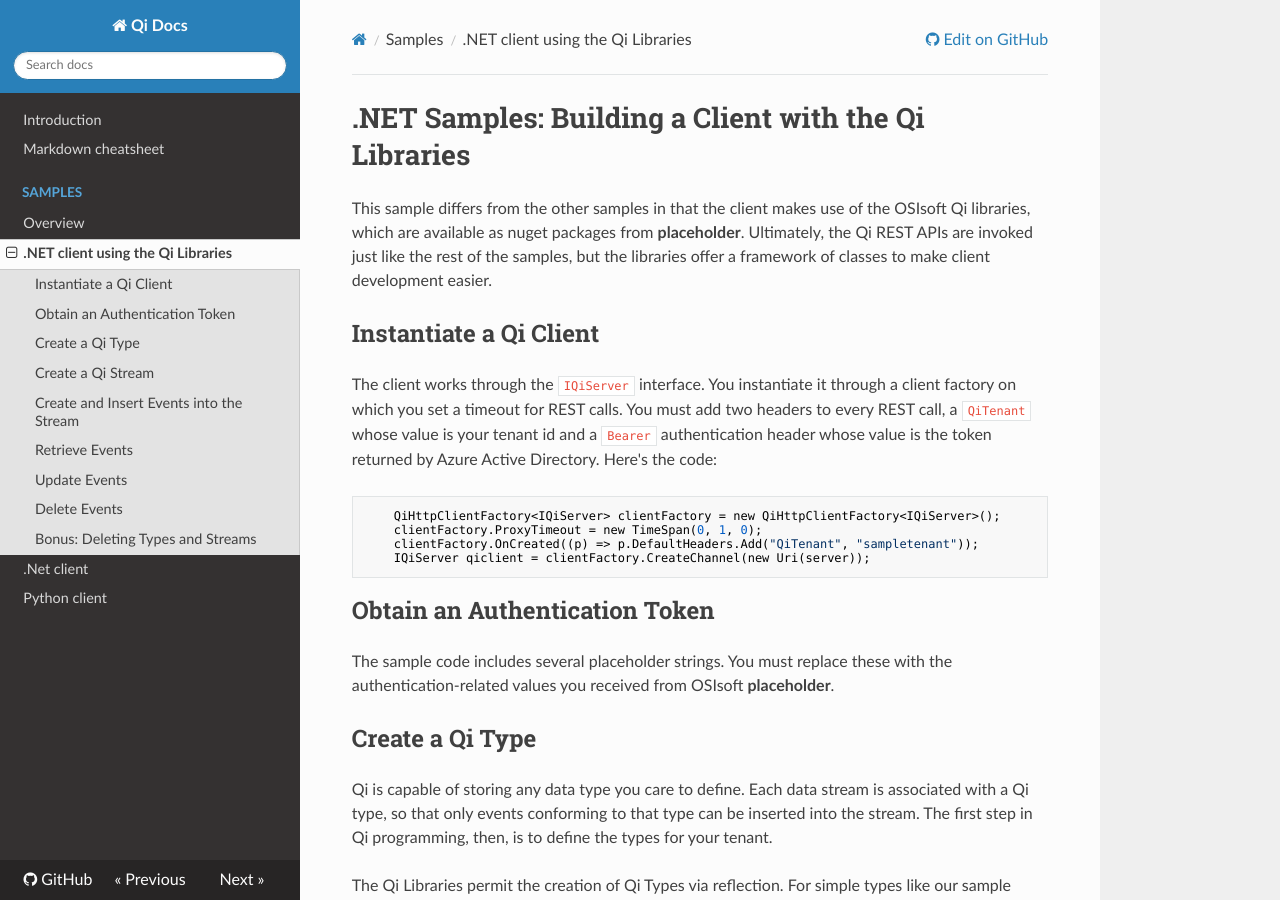
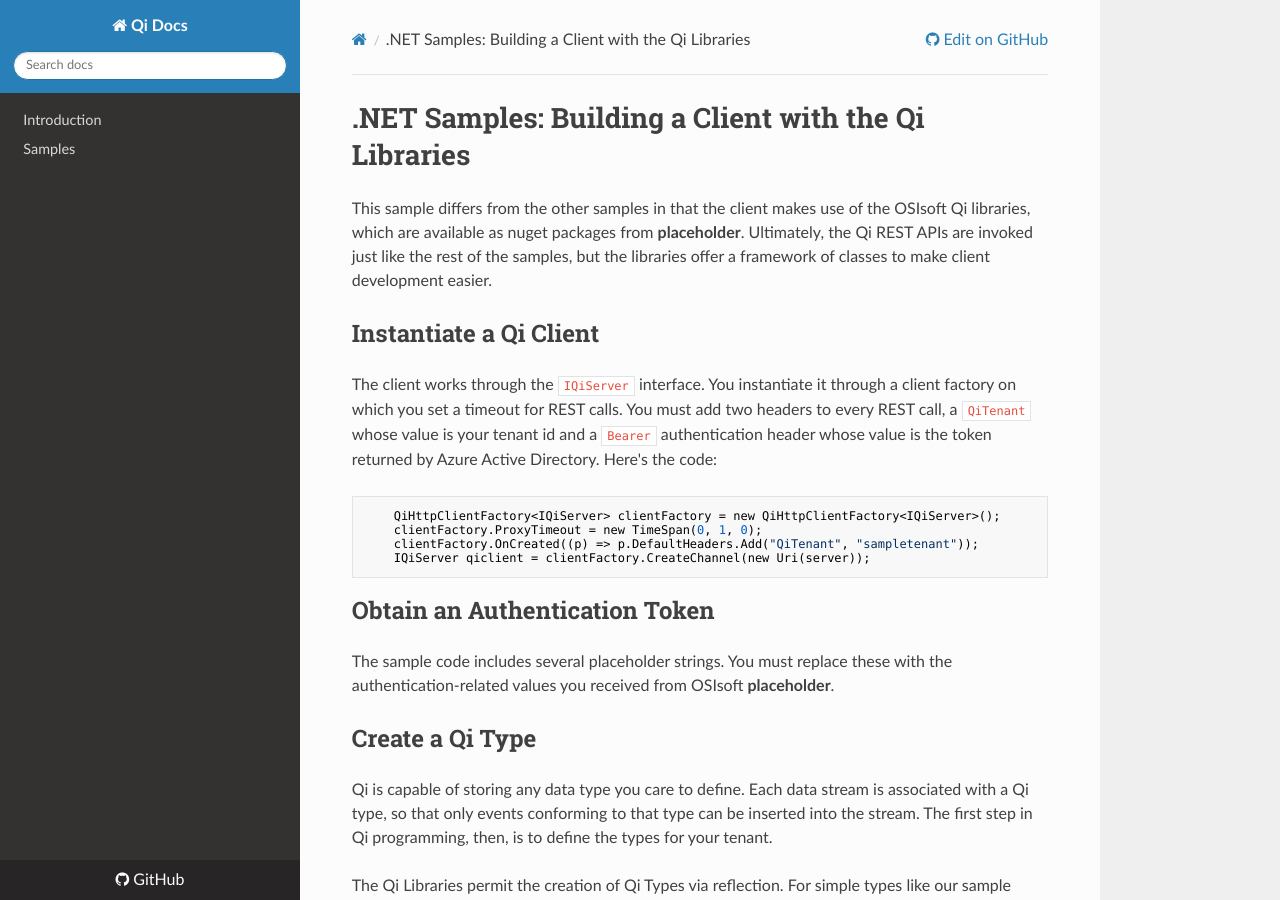
Before and after one commit to ssuryanarayanan/Qi-Docs, an MkDocs documentation site: the page built from docs/samples/dotNetQiLibsClient.md, in a window 1280 px wide and 900 px high. Built offline with MkDocs 1.6.1, drawn with Linux system fonts in a browser that asks for light colours; nearby versions of some CDN libraries; old or Windows-style settings are respelled for this version of MkDocs.

Commit message:
removed samples documents, they are in qi samples repo

```diff
--- a/mkdocs.yml
+++ b/mkdocs.yml
@@ -9,9 +9,4 @@ theme: readthedocs
 
 pages:
 - Introduction: 'index.md'
-- Markdown cheatsheet: 'markdown-cheatsheet.md'
-- Samples:
-  - 'Overview': 'samples/IntroSamples.md'
-  - '.NET client using the Qi Libraries': 'samples/dotNetQiLibsClient.md'
-  - '.Net client': 'samples/dotNetClient.md'
-  - 'Python client': 'samples/python.md'
+- Samples:  'samples.md'
```
